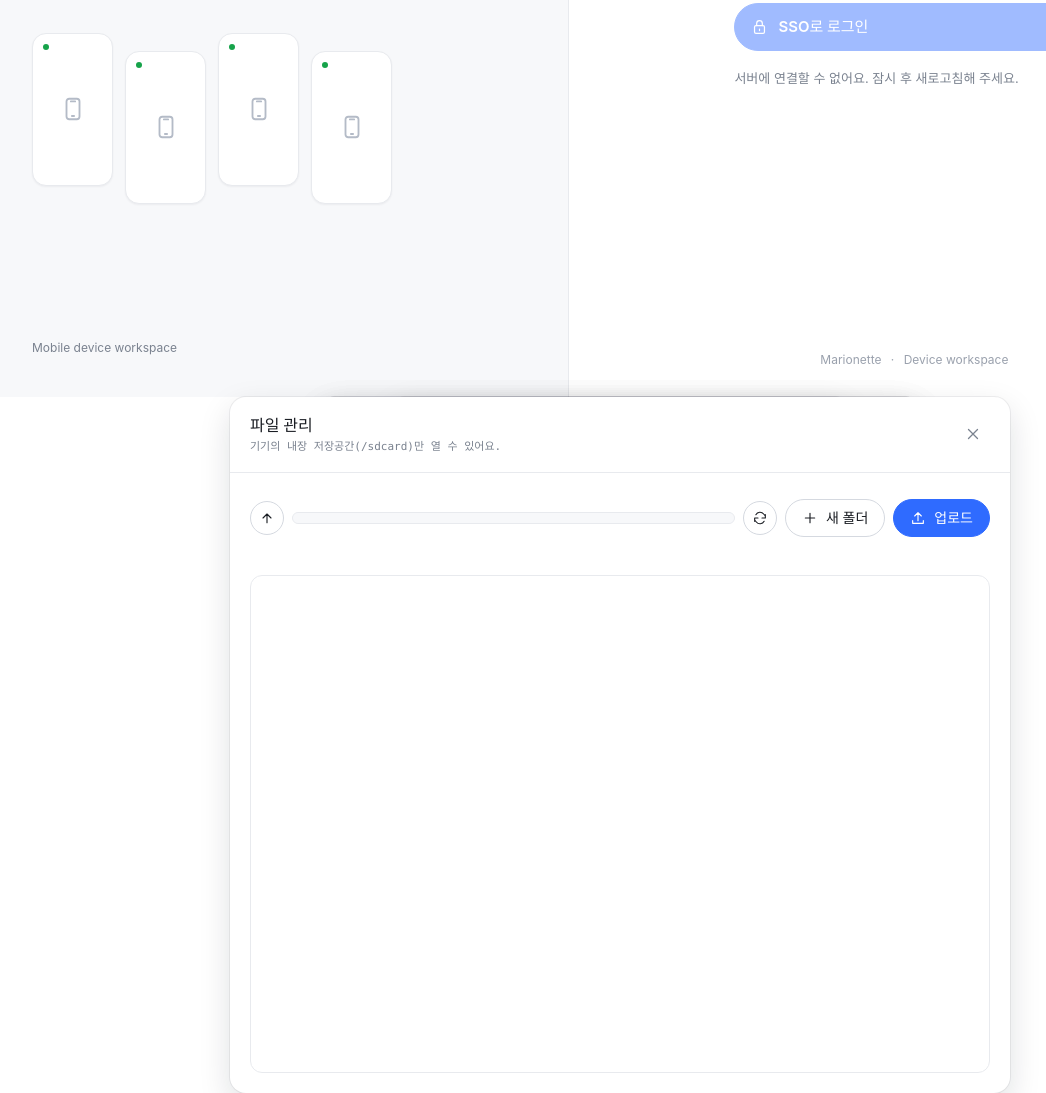
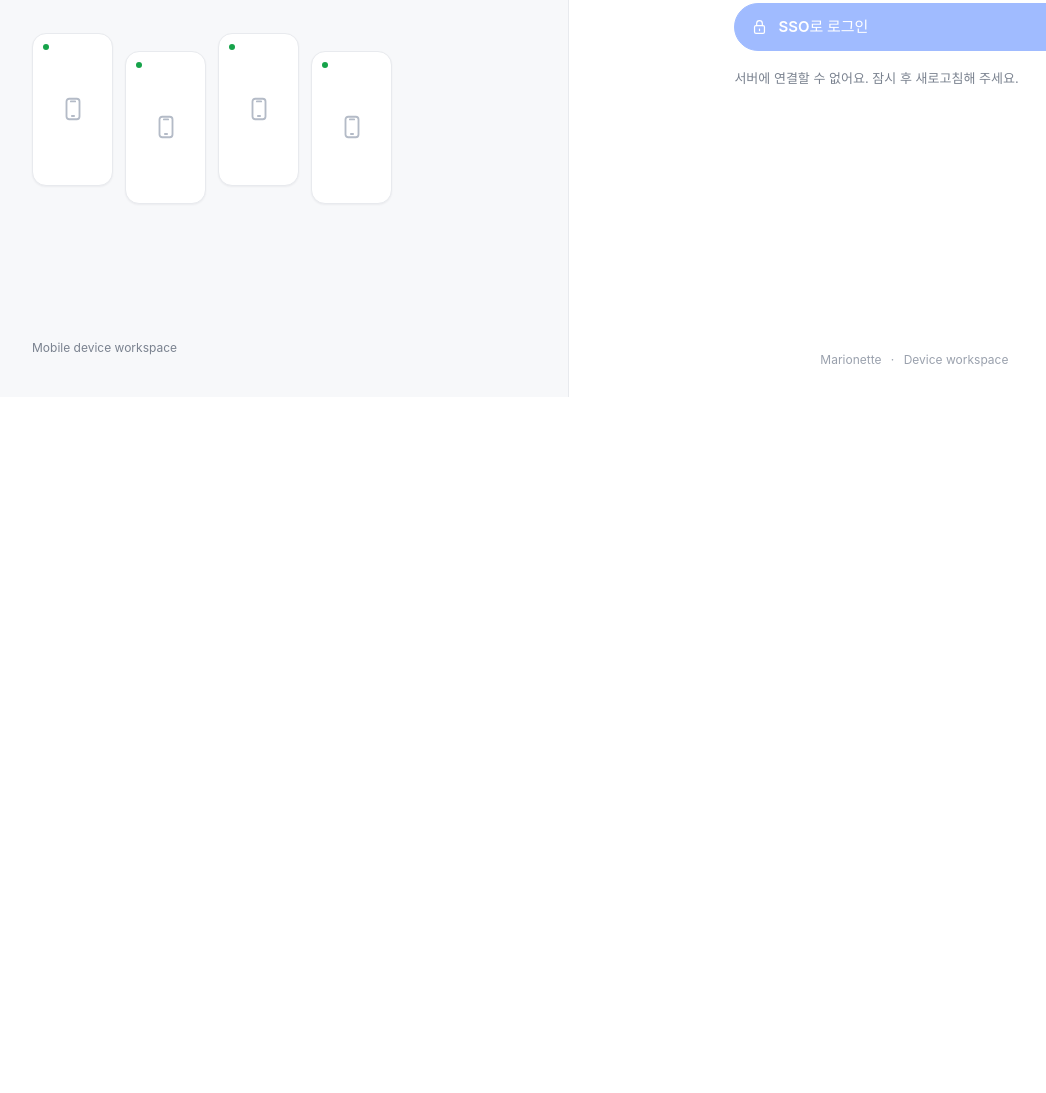
Before and after one commit to h053698/marionette, a plain HTML site: page web/index.html in a window 1280 px wide. Shown: the part 403-1496 px from the top of the page, without its empty margins (20-1066 px from the left). After the commit the page ends 800 px from the top, so only its background shows below. Drawn offline with Linux system fonts and the light colour scheme; no server answers.

Commit message:
fix(web): hide closed tool dialogs
The unconditional display:flex on .tool-dialog overrode the UA rule that hides closed dialogs. Apply it only when open.

```diff
--- a/web/files.css
+++ b/web/files.css
@@ -18,7 +18,7 @@
 .tool-copy span { color: var(--muted); font-size: 11px; overflow: hidden; text-overflow: ellipsis; white-space: nowrap; }
 .tool-chevron { flex: 0 0 16px; width: 16px; height: 16px; color: var(--muted); }
 
-.tool-dialog { width: min(600px, calc(100% - 32px)); display: flex; flex-direction: column; overflow: hidden; }
+.tool-dialog { width: min(600px, calc(100% - 32px)); flex-direction: column; overflow: hidden; }
 .tool-dialog[open] { display: flex; }
 .tool-dialog.wide { width: min(780px, calc(100% - 32px)); }
 .tool-dialog .dialog-header { justify-content: space-between; flex: 0 0 auto; }
```
